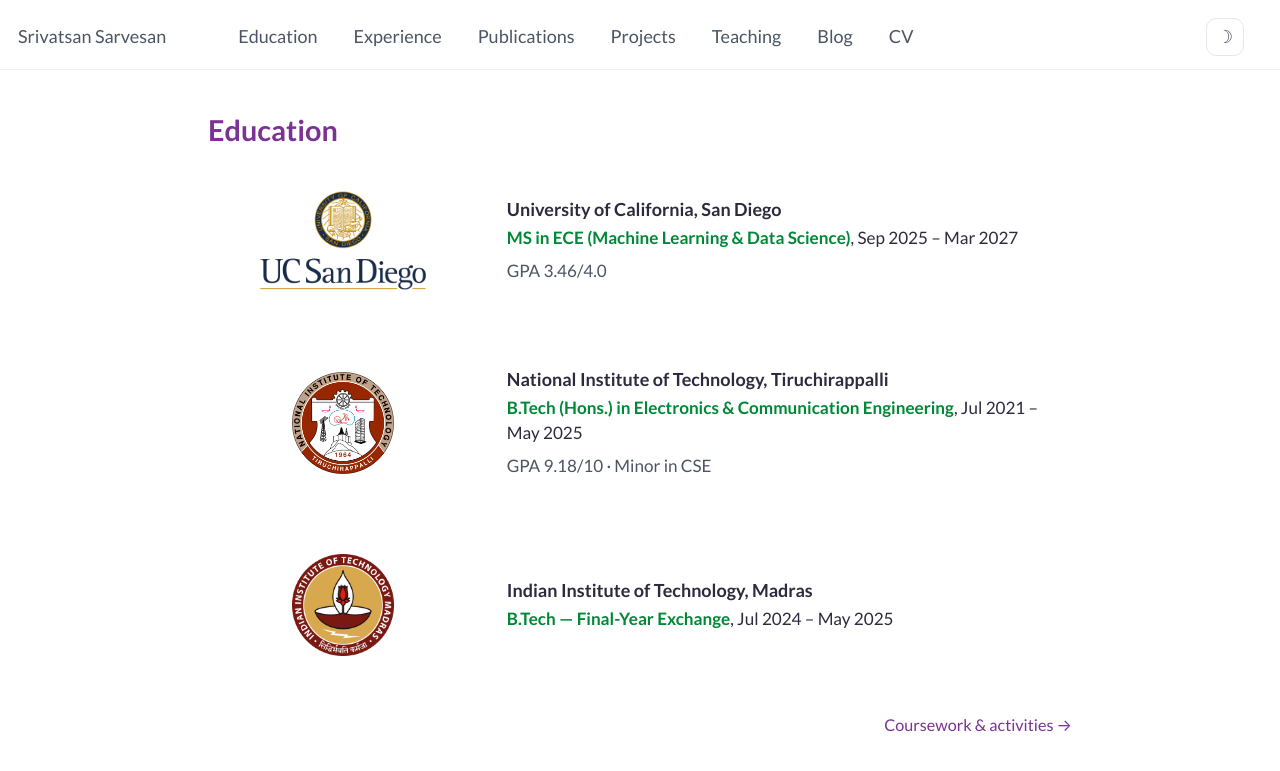
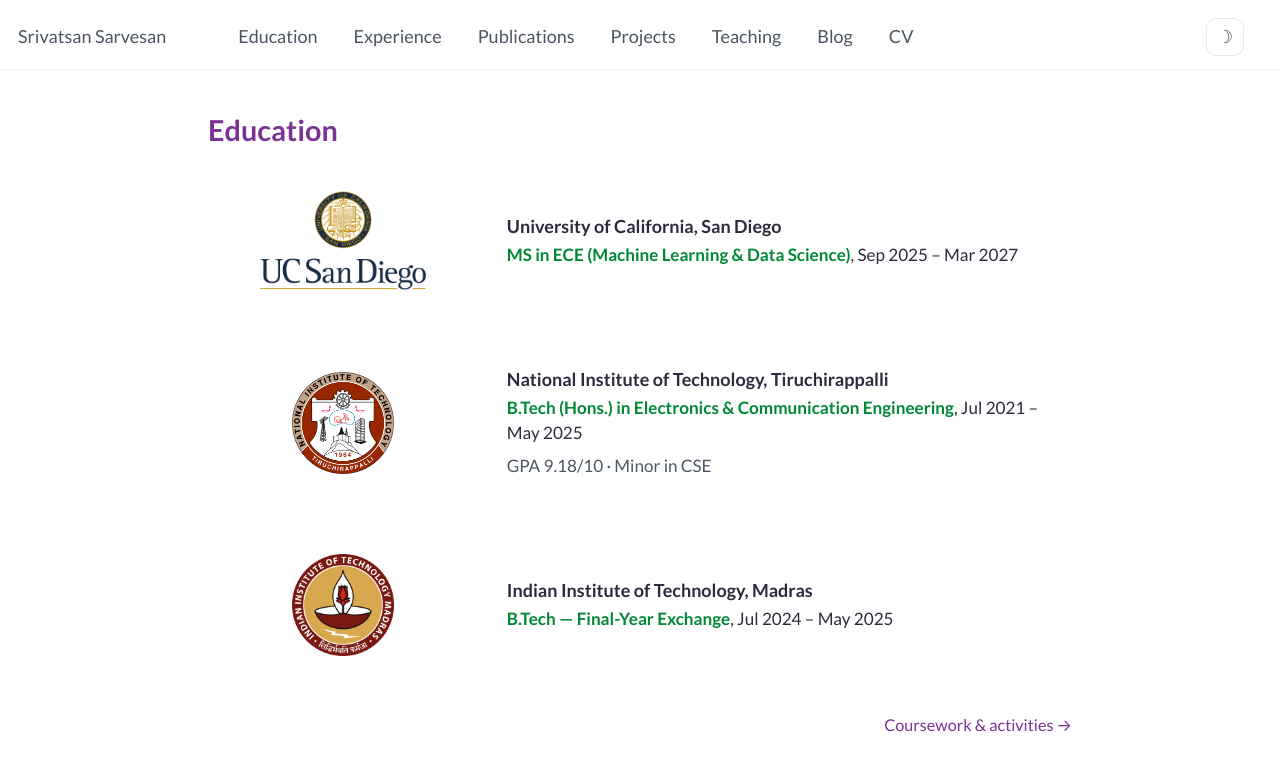
Before and after one commit to Srivatsan6923/srivatsan6923.github.io, a Jekyll site: the page built from _pages/about.md, in a window 1280 px wide and 900 px high, scrolled down 4459 px. Shown: the top 771 px of the window. Built offline with Jekyll 4.4.1, drawn with Linux system fonts in a browser that asks for light colours; some web fonts are replaced.

Commit message:
Drop GPA from UCSD education entry

```diff
--- a/_data/education.yml
+++ b/_data/education.yml
@@ -4,7 +4,6 @@
   logo: /images/UCSD.png
   degree: "MS in ECE (Machine Learning & Data Science)"
   dates: "Sep 2025 – Mar 2027"
-  detail: "GPA 3.46/4.0"
   sections:
     - label: "Selected Coursework"
       body: >
```
